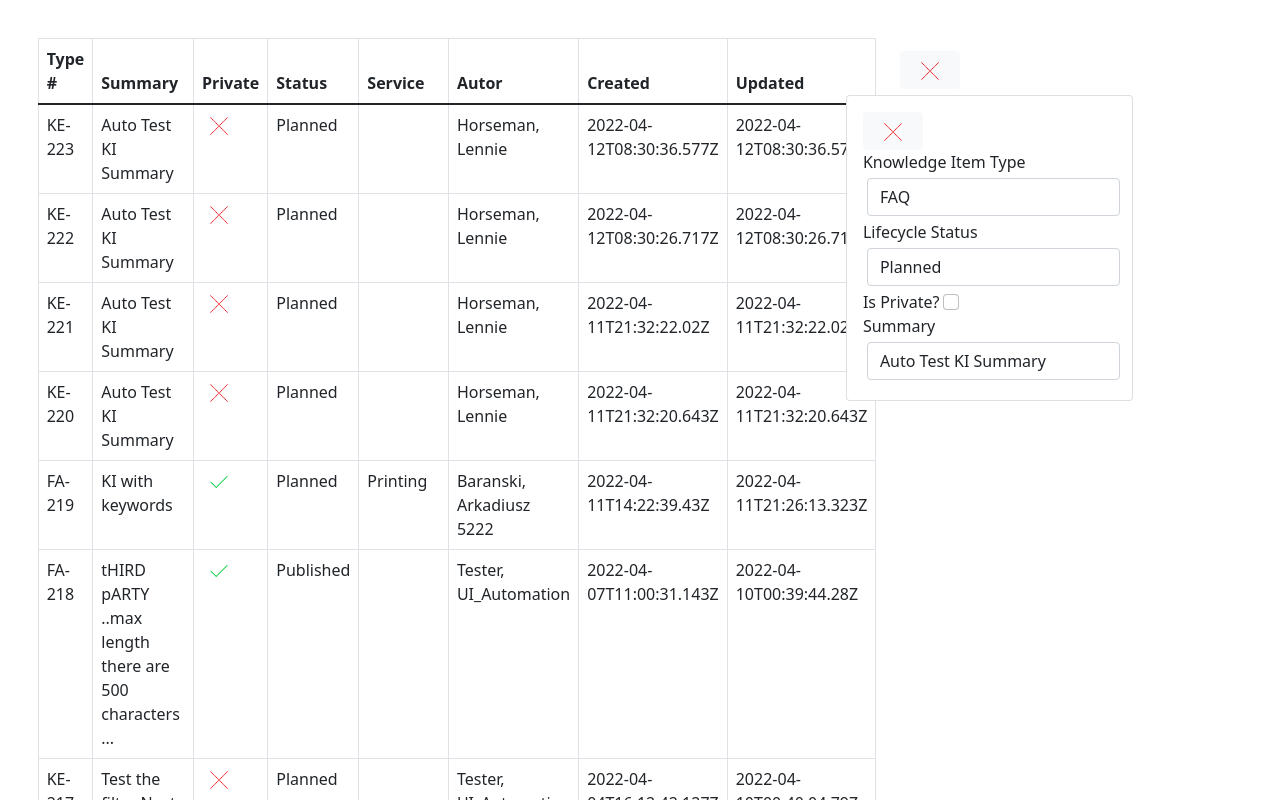
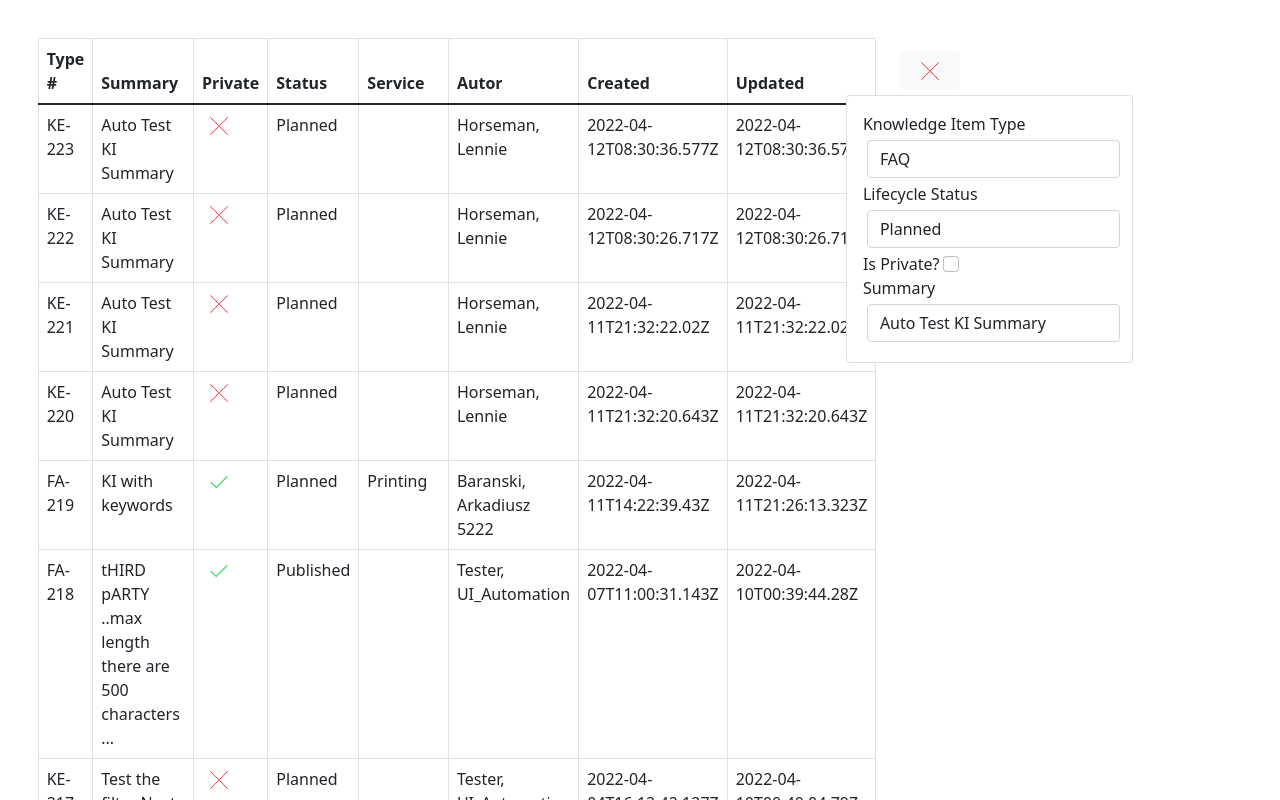
Before and after one commit to elsamanang/test, a React (Create React App) app: page / in a window 1280 px wide. Both pictures are taken after a click on the element 640 px from the left and 148 px from the top of the page. Shown: the top 800 px of the page. Built offline with nearby package versions, Linux system fonts and the light colour scheme.

Commit message:
finalize form

```diff
--- a/src/component/form.js
+++ b/src/component/form.js
@@ -1,6 +1,6 @@
 import React, {useState} from "react";
 
-export default function From({handelUnShow, formulaire, selected}) {
+export default function From({formulaire, selected}) {
     const [form, setForm] = useState(selected);
 
     const handleChange = (e) => {
@@ -8,13 +8,11 @@ export default function From({handelUnShow, formulaire, selected}) {
         elm[e.target.name] = e.target.value
         setForm(elm);
     }
+
     return (
         <div className="content">
             <div className="card">
                 <div className="card-body">
-                    <button className='btn btn-light' onClick={handelUnShow} title="close">
-                        <img src="failed.png" className="mx-2" width={'18px'}/>
-                    </button>
                     {selected == null? <p>Nothing selected</p>:
                         <form>
                             {formulaire.map(item =>
```
Also changed, not shown: 1 other file (tests, documents, lock files or other folders).
